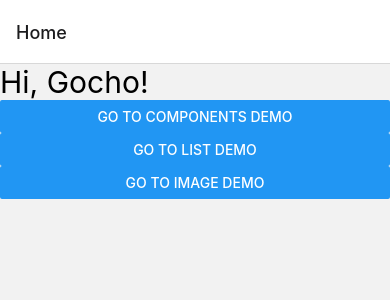
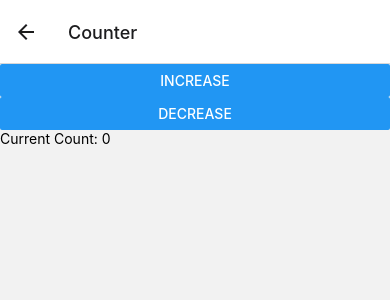
Before and after one commit to veselin0/React-Native-Recap, a React Native app: screen /Counter in a window 390 px wide. Shown: the top 300 px of the page. Built offline with nearby package versions, Linux system fonts and the light colour scheme.

Commit message:
state in components in action

```diff
--- a/App.js
+++ b/App.js
@@ -6,6 +6,7 @@
 import ComponentsScreen from './src/screens/ComponentsScreen';
 import ListScreen from './src/screens/ListScreen';
 import ImageScreen from './src/screens/ImageScreen';
+import CounterScreen from './src/screens/CounterScreen';
 
 const Stack = createNativeStackNavigator();
 
@@ -17,6 +18,7 @@
         <Stack.Screen name="Components" component={ComponentsScreen} />
         <Stack.Screen name="List" component={ListScreen} />
         <Stack.Screen name="Image" component={ImageScreen} />
+        <Stack.Screen name="Counter" component={CounterScreen} />
       </Stack.Navigator>
     </NavigationContainer>
   );
--- /dev/null
+++ b/src/screens/CounterScreen.js
@@ -0,0 +1,28 @@
+import React, {useState} from 'react';
+import {View, Text, StyleSheet, Button} from 'react-native';
+
+const CounterScreen = () => {
+  const [counter, setCounter] = useState(0);
+
+  return (
+    <View>
+      <Button
+        title="Increase"
+        onPress={() => {
+          setCounter(counter + 1);
+        }}
+      />
+      <Button
+        title="Decrease"
+        onPress={() => {
+          setCounter(counter - 1);
+        }}
+      />
+      <Text>Current Count: {counter}</Text>
+    </View>
+  );
+};
+
+const styles = StyleSheet.create({});
+
+export default CounterScreen;
--- a/src/screens/HomeScreen.js
+++ b/src/screens/HomeScreen.js
@@ -17,6 +17,10 @@
         title="Go to Image Demo"
         onPress={() => navigation.navigate('Image')}
       />
+      <Button
+        title="Go to Counter Demo"
+        onPress={() => navigation.navigate('Counter')}
+      />
     </View>
   );
 };
```
